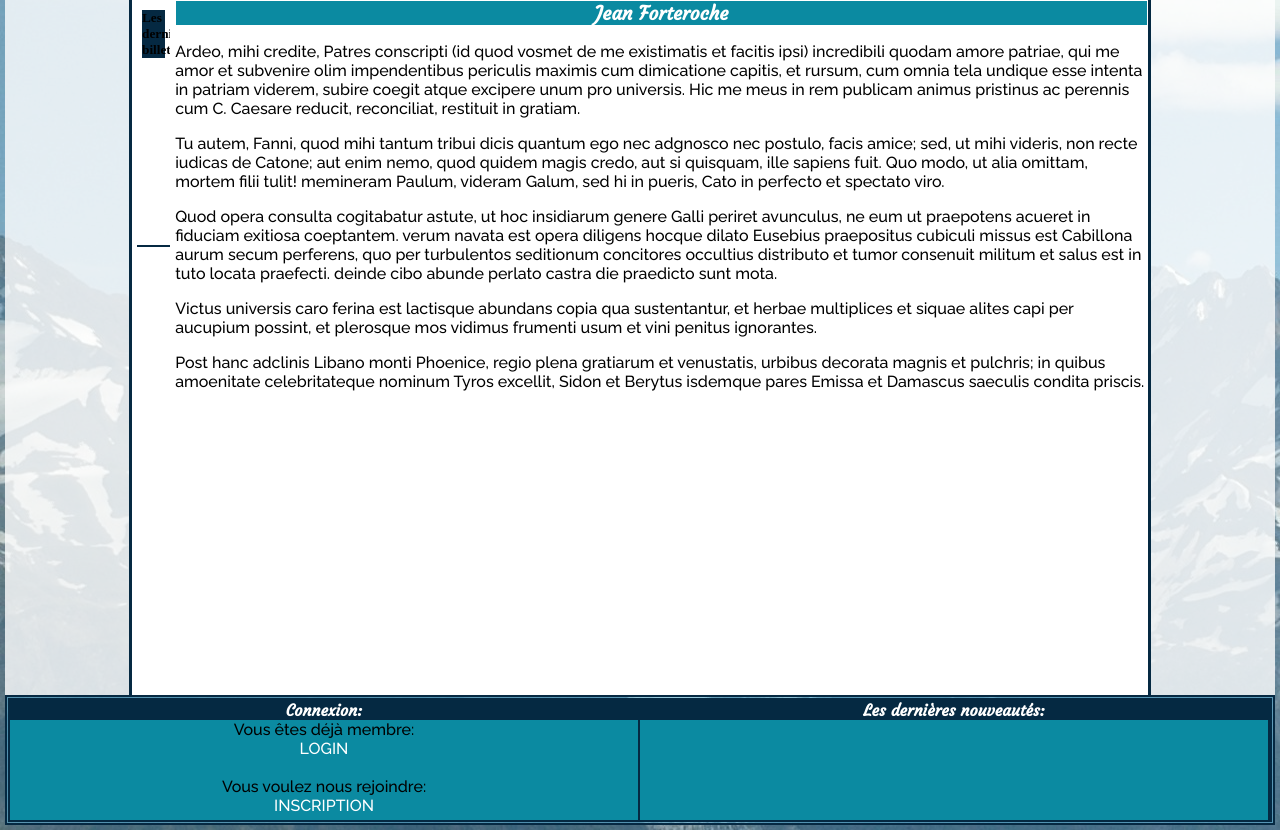
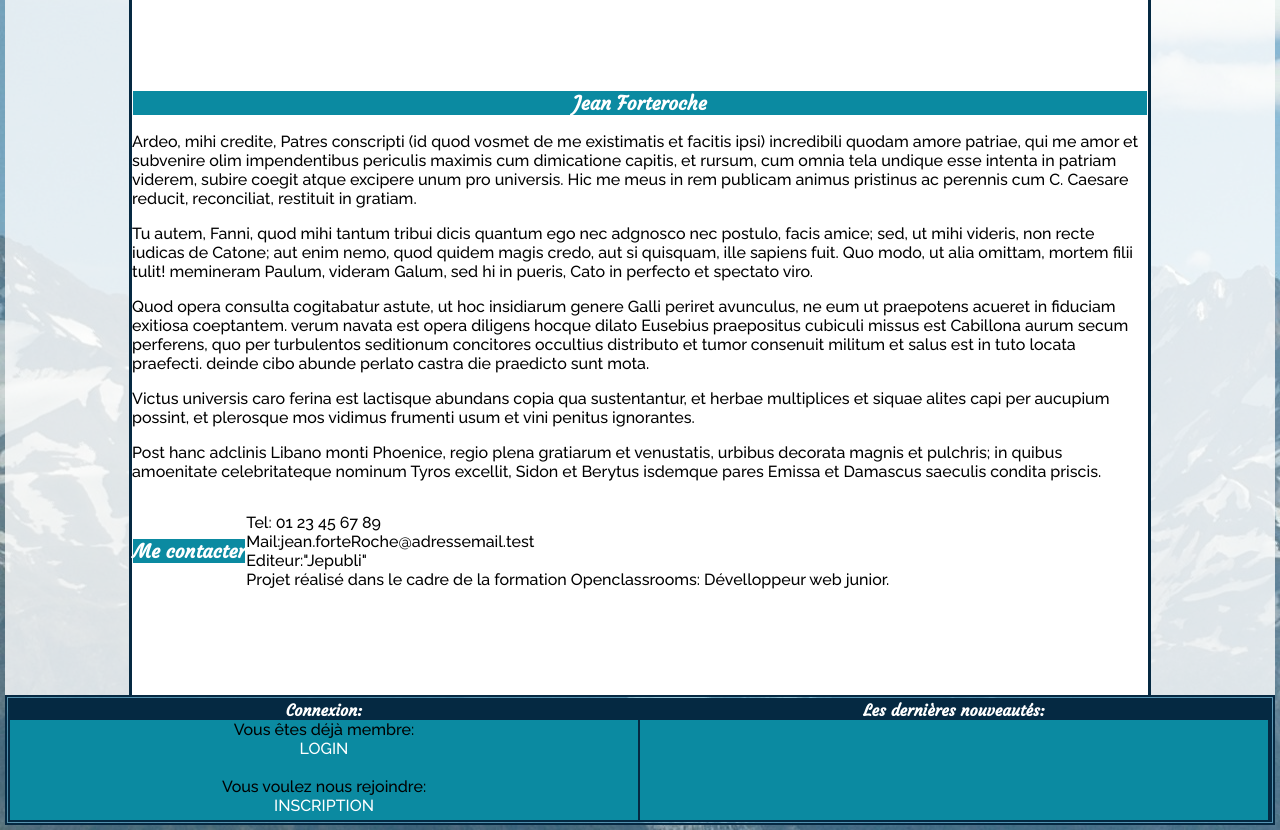
Before and after one commit to DW-Lau/Projet4, a PHP site: page /view/home.php?action=auteur in a window 1280 px wide. Shown: the part 130-960 px from the top of the page. Run offline with PHP 8.4, Linux system fonts and the light colour scheme; data that the repository does not hold is empty; some libraries are stand-ins or nearby versions.

Commit message:
auteur.php is over

```diff
--- a/view/pages/auteur.php
+++ b/view/pages/auteur.php
@@ -1,7 +1,6 @@
-
-
 <section>
 	<div id="sideDeco">
+		<div id="authorDeco">
 			<article>
 				<h4> Jean Forteroche</h4>
 					<p>Ardeo, mihi credite, Patres conscripti (id quod vosmet de me existimatis et facitis ipsi) incredibili quodam amore patriae, qui me amor et subvenire olim impendentibus periculis maximis cum dimicatione capitis, et rursum, cum omnia tela undique esse intenta in patriam viderem, subire coegit atque excipere unum pro universis. Hic me meus in rem publicam animus pristinus ac perennis cum C. Caesare reducit, reconciliat, restituit in gratiam.</p>
@@ -15,29 +14,16 @@
 					<p>Post hanc adclinis Libano monti Phoenice, regio plena gratiarum et venustatis, urbibus decorata magnis et pulchris; in quibus amoenitate celebritateque nominum Tyros excellit, Sidon et Berytus isdemque pares Emissa et Damascus saeculis condita priscis.</p>
 			</article>
 
-					<aside>
-						<h5> Les derniers billets</h5>
-						<?php
-							try{
-								$bdd=new PDO('mysql:host=localhost;dbname=projet4;charset=utf8', 'root','');
-								}
-							catch (Exception $e){
-								die('Erreur: ' . $e->getmsg());
-							}
+			<div id="contact">
+				<h4> Me contacter</h4>
+					<p>
+						Tel: 01 23 45 67 89</br>
+						Mail:jean.forteRoche@adressemail.test</br>
+						Editeur:"Jepubli"</br>
 
-							$rep= $bdd->query('SELECT id_billets,billetitre,commbillet,date_ecrit FROM billets ORDER BY date_ecrit LIMIT 0,2');
-						echo '<div id="block">';
-						while($informations= $rep->fetch() ){
-							echo '<aside class="last_Comm">
-										<h4  class="new_Aside">'.htmlspecialchars($informations['billetitre']).'</h4>
-											<p class="new_Note">'.htmlspecialchars($informations['commbillet']).'</p>
-									</aside>';
-
-						}
-						echo '</div>';//End of <div id="block">
-						$rep ->closeCursor();
-					?>
-					</aside>
-
+					Projet réalisé dans le cadre de la formation Openclassrooms: Dévelloppeur web junior.
+					</p>
+			</div>
+		</div>
 	</div>
 </section>
--- a/view/pages/homepage.php
+++ b/view/pages/homepage.php
@@ -16,6 +16,7 @@
 						<p>
 							<a href="pages/chapitre.php?id=' <?= htmlspecialchars($donnees['id']); ?>'"> <?php echo htmlspecialchars($donnees['titre']); ?></a> - posté le: <?php echo htmlspecialchars($donnees['date_fr']); ?>
 						</p>
+
 				</div>
 					<?php
 						}
```
Lines whose indentation alone changed are shown as unchanged.
